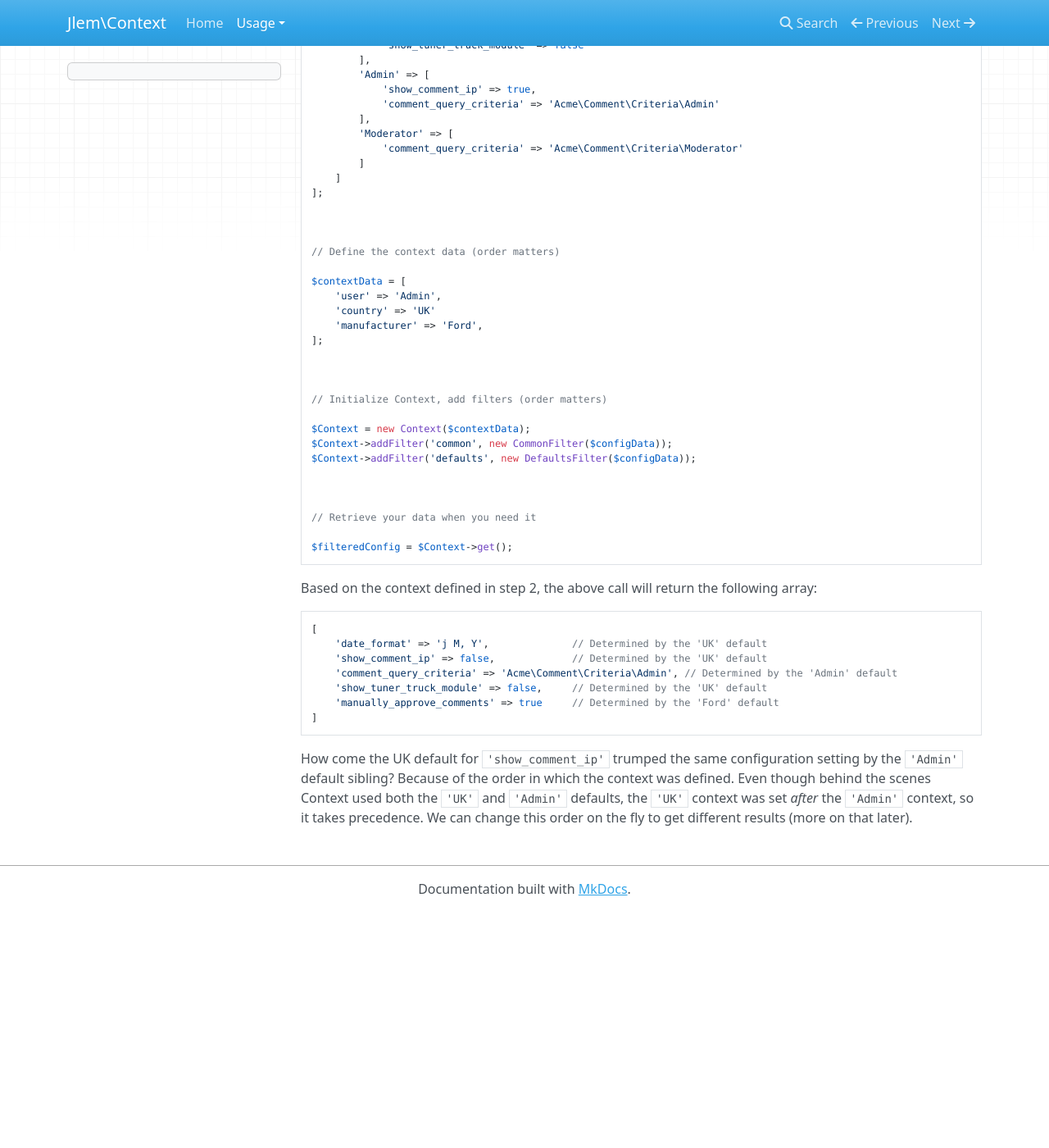
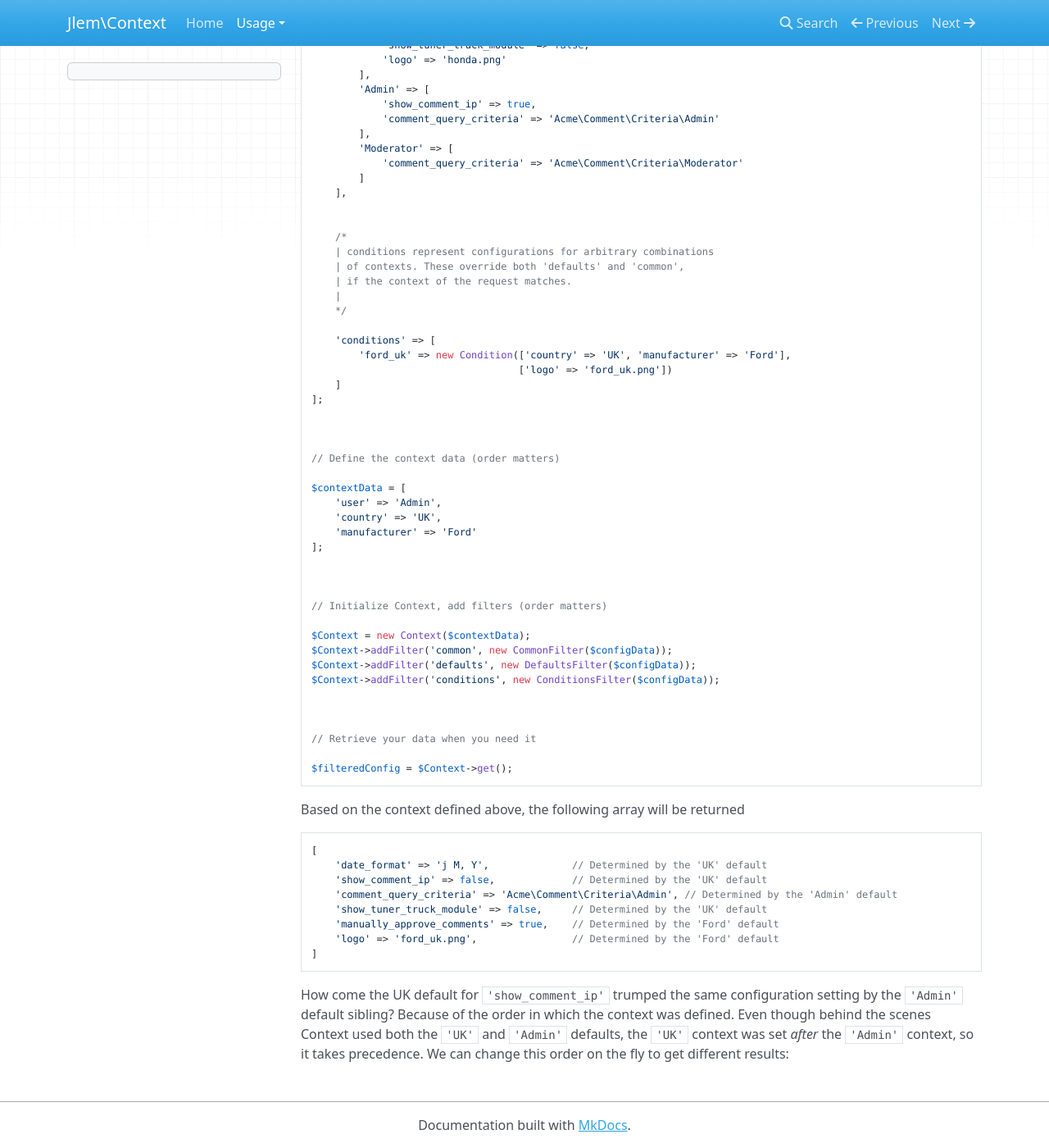
Before and after one commit to jlem/Context, an MkDocs documentation site: the page built from docs/usage/basic_example.md, in a window 1280 px wide and 1400 px high, scrolled down 809 px. Shown: the whole window at 82% size. Built offline with MkDocs 1.6.1, drawn with Linux system fonts in a browser that asks for light colours; nearby versions of some CDN libraries; old or Windows-style settings are respelled for this version of MkDocs; before the commit the page ends 1921 px from its top, so only the background shows below that.

Commit message:
simplifying basic example

````diff
--- a/docs/usage/basic_example.md
+++ b/docs/usage/basic_example.md
@@ -29,7 +29,6 @@ $configData = [
     |
     */
 
-
     'defaults' => [
         'UK' => [
             'date_format' => 'j M, Y',
@@ -37,10 +36,12 @@ $configData = [
             'show_tuner_truck_module' => false
         ],
         'Ford' => [
-            'manually_approve_comments' => true
+            'manually_approve_comments' => true,
+            'logo' => 'ford.png'
         ],
         'Honda' => [
-            'show_tuner_truck_module' => false
+            'show_tuner_truck_module' => false,
+            'logo' => 'honda.png'
         ],
         'Admin' => [
             'show_comment_ip' => true,
@@ -49,6 +50,19 @@ $configData = [
         'Moderator' => [
             'comment_query_criteria' => 'Acme\Comment\Criteria\Moderator'
         ]
+    ],
+
+
+    /*
+    | conditions represent configurations for arbitrary combinations
+    | of contexts. These override both 'defaults' and 'common',
+    | if the context of the request matches.
+    |
+    */
+
+    'conditions' => [
+        'ford_uk' => new Condition(['country' => 'UK', 'manufacturer' => 'Ford'],
+                                   ['logo' => 'ford_uk.png'])
     ]
 ];
 
@@ -58,8 +72,8 @@ $configData = [
 
 $contextData = [
     'user' => 'Admin',
-    'country' => 'UK'
-    'manufacturer' => 'Ford',
+    'country' => 'UK',
+    'manufacturer' => 'Ford'
 ];
 
 
@@ -69,6 +83,7 @@ $contextData = [
 $Context = new Context($contextData);
 $Context->addFilter('common', new CommonFilter($configData));
 $Context->addFilter('defaults', new DefaultsFilter($configData));
+$Context->addFilter('conditions', new ConditionsFilter($configData));
 
 
 
@@ -77,7 +92,7 @@ $Context->addFilter('defaults', new DefaultsFilter($configData));
 $filteredConfig = $Context->get();
 ```
 
-Based on the context defined in step 2, the above call will return the following array:
+Based on the context defined above, the following array will be returned
 
 ```php
 [
@@ -85,8 +100,9 @@ Based on the context defined in step 2, the above call will return the following
     'show_comment_ip' => false,             // Determined by the 'UK' default
     'comment_query_criteria' => 'Acme\Comment\Criteria\Admin', // Determined by the 'Admin' default
     'show_tuner_truck_module' => false,     // Determined by the 'UK' default
-    'manually_approve_comments' => true     // Determined by the 'Ford' default
+    'manually_approve_comments' => true,    // Determined by the 'Ford' default
+    'logo' => 'ford_uk.png',                // Determined by the 'Ford' default
 ]
 ```
 
-How come the UK default for `'show_comment_ip'` trumped the same configuration setting by the `'Admin'` default sibling? Because of the order in which the context was defined. Even though behind the scenes Context used both the `'UK'` and `'Admin'` defaults, the `'UK'` context was set *after* the `'Admin'` context, so it takes precedence. We can change this order on the fly to get different results (more on that later).
+How come the UK default for `'show_comment_ip'` trumped the same configuration setting by the `'Admin'` default sibling? Because of the order in which the context was defined. Even though behind the scenes Context used both the `'UK'` and `'Admin'` defaults, the `'UK'` context was set *after* the `'Admin'` context, so it takes precedence. We can change this order on the fly to get different results:
--- a/mkdocs.yml
+++ b/mkdocs.yml
@@ -2,5 +2,4 @@ site_name: Jlem\Context
 pages:
 - ['index.md', 'Home']
 - ['usage/basic_example.md', 'Usage', 'Basic Example']
-- ['usage/basic_example_with_conditions.md', 'Usage', 'Basic Example With Conditions']
 - ['usage/context_ordering.md', 'Usage', 'Ordering']
````
Also changed, not shown: docs/usage/basic_example_with_conditions.md (deleted, +0 -83 lines).
